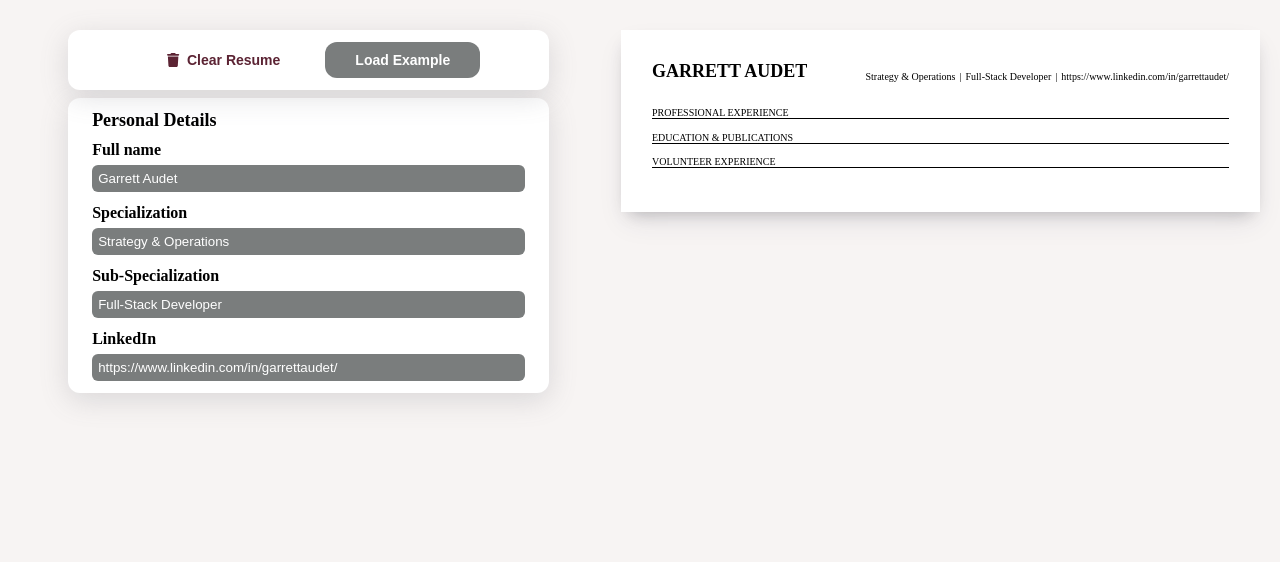
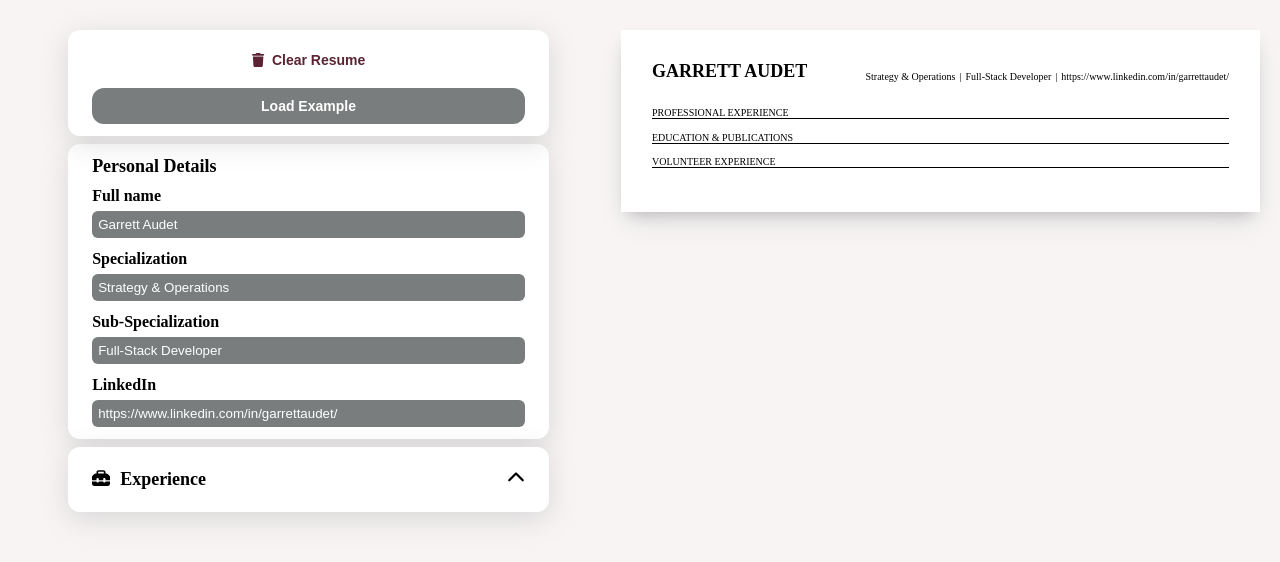
Before and after one commit to GarrettAudet/CV-Generator, a React (Create React App) app: page / in a window 1280 px wide. Shown: the top 562 px of the page. Built offline with nearby package versions, Linux system fonts and the light colour scheme.

Commit message:
Added utility classesility classes and Experience component

```diff
--- a/src/App.css
+++ b/src/App.css
@@ -1,5 +1,6 @@
 .app {
   display: flex;
+  justify-content: center;
   gap: 24px;
   padding: 30px 20px;
   width: 100%;
@@ -15,5 +16,9 @@ body {
 .rightSide {
   flex: 1;
   box-sizing: border-box;
-  max-width: 1500px;
+  max-width: 600px;
 }
+
+.rightSide {
+  max-width: 800px;
+}
--- /dev/null
+++ b/src/components/LeftSide/CommonStyles/styles.css
@@ -0,0 +1,24 @@
+.LHSInput {
+    display: flex;
+    flex-direction: column;
+    width: 75%;
+    background-color: #fff;
+    box-shadow: 0 7px 29px 0 hsla(240, 5%, 41%, .2);
+    border-radius: 12px;
+    gap: 10px;
+    padding: 12px 24px;
+}
+
+.LHSInputHeader {
+    display: flex;
+    font-size: 18px;
+    font-weight: bold;
+    justify-content: space-between;
+    margin: 0px;
+    padding: 10px 0px;
+}
+
+.iconGrouped {
+    display: flex;
+    gap: 10px;
+}
--- a/src/components/LeftSide/LeftSide.js
+++ b/src/components/LeftSide/LeftSide.js
@@ -1,6 +1,7 @@
 import React from 'react';
 import Option from './Option/selectOption';
 import PersonalDetails from './PersonalDetails/PersonalDetails'
+import Experience from './WorkExperience/Experience'
 import './LeftSide.css';
 
 export default function LeftSide() {
@@ -8,6 +9,7 @@ export default function LeftSide() {
         <div className="leftSide">
             <Option />
             <PersonalDetails />
+            <Experience />
         </div>
     );
 }
--- a/src/components/LeftSide/Option/selectOption.js
+++ b/src/components/LeftSide/Option/selectOption.js
@@ -5,7 +5,7 @@ import './selectOption.css';
 
 export default function Option() {
     return (
-        <div className="buttonLoader">
+        <div className="buttonLoader LHSInput">
             <button className = "clearResume">
             <FontAwesomeIcon icon={faTrash} className='icon'/>
             Clear Resume
--- a/src/components/LeftSide/PersonalDetails/PersonalDetails.css
+++ b/src/components/LeftSide/PersonalDetails/PersonalDetails.css
@@ -1,14 +1,3 @@
-.personalDetails {
-    display: flex;
-    flex-direction: column;
-    width: 75%;
-    background-color: #fff;
-    box-shadow: 0 7px 29px 0 hsla(240, 5%, 41%, .2);
-    border-radius: 12px;
-    gap: 10px;
-    padding: 12px 24px;
-}
-
 .title {
     font-size: 18px;
     font-weight: bolder;
--- a/src/components/LeftSide/PersonalDetails/PersonalDetails.js
+++ b/src/components/LeftSide/PersonalDetails/PersonalDetails.js
@@ -1,6 +1,7 @@
 import React from 'react';
 import { useState } from 'react';
 import './PersonalDetails.css';
+import '../CommonStyles/styles.css';
 
 export default function PersonalDetails() {
     // Initialize state for each detail with default values
@@ -21,7 +22,7 @@ export default function PersonalDetails() {
     };
 
     return (
-        <div className="personalDetails">
+        <div className="personalDetails LHSInput">
             <h2 className='title'>Personal Details</h2>
             <form className='personalInput'>
                 <div className="detailItem">
--- a/src/components/LeftSide/WorkExperience/Experience.css
+++ b/src/components/LeftSide/WorkExperience/Experience.css
@@ -0,0 +1,6 @@
+.Experience {
+    display: flex;
+    flex-direction: column;
+    width: 75%;
+    background-color: white;
+}
--- a/src/components/LeftSide/WorkExperience/Experience.js
+++ b/src/components/LeftSide/WorkExperience/Experience.js
@@ -0,0 +1,19 @@
+import React from 'react';
+import { FontAwesomeIcon } from '@fortawesome/react-fontawesome';
+import { faToolbox } from '@fortawesome/free-solid-svg-icons';
+import { faChevronUp } from '@fortawesome/free-solid-svg-icons';
+import './Experience.css';
+
+export default function Experience() {
+    return (
+        <div className="Experience LHSInput">
+            <h2 className="LHSInputHeader">
+                <div className="iconGrouped">
+                    <FontAwesomeIcon icon={faToolbox} />
+                    Experience
+                </div>
+                <FontAwesomeIcon icon={faChevronUp} />
+            </h2>
+        </div>
+    );
+}
```
